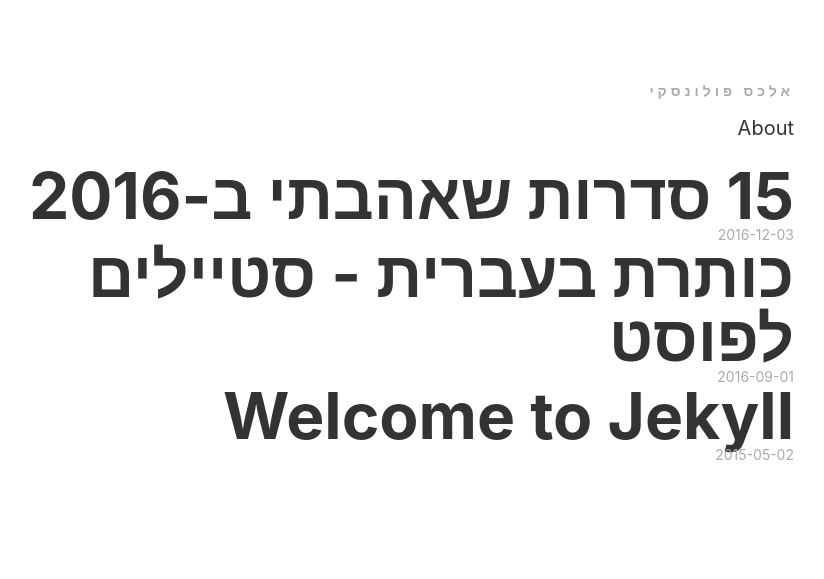
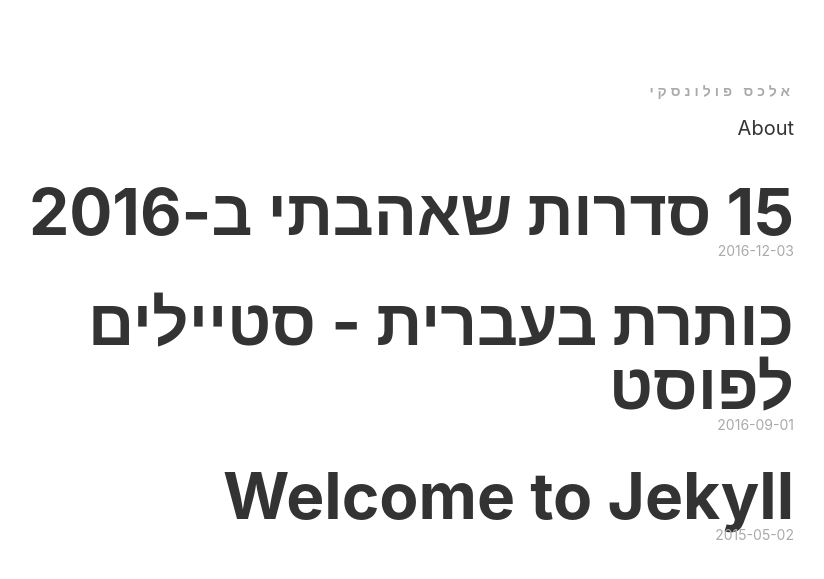
Before and after one commit to alexpolonsky/test-dec2016, a Jekyll site: the page built from index.html, in a window 1280 px wide. Shown: the top 579 px of the page, without its empty margins (407-1231 px from the left). Built offline with Jekyll 4.4.1, drawn with Linux system fonts in a browser that asks for light colours; some web fonts are replaced.

Commit message:
Update _layout.scss

```diff
--- a/_sass/_layout.scss
+++ b/_sass/_layout.scss
@@ -36,7 +36,7 @@ main {
     padding: 0;
     > li {
         line-height: 1;
-        padding: 0rem 0;
+        padding: 1rem 0;
         span {
             color: $meta-color;
             display: block;
```
